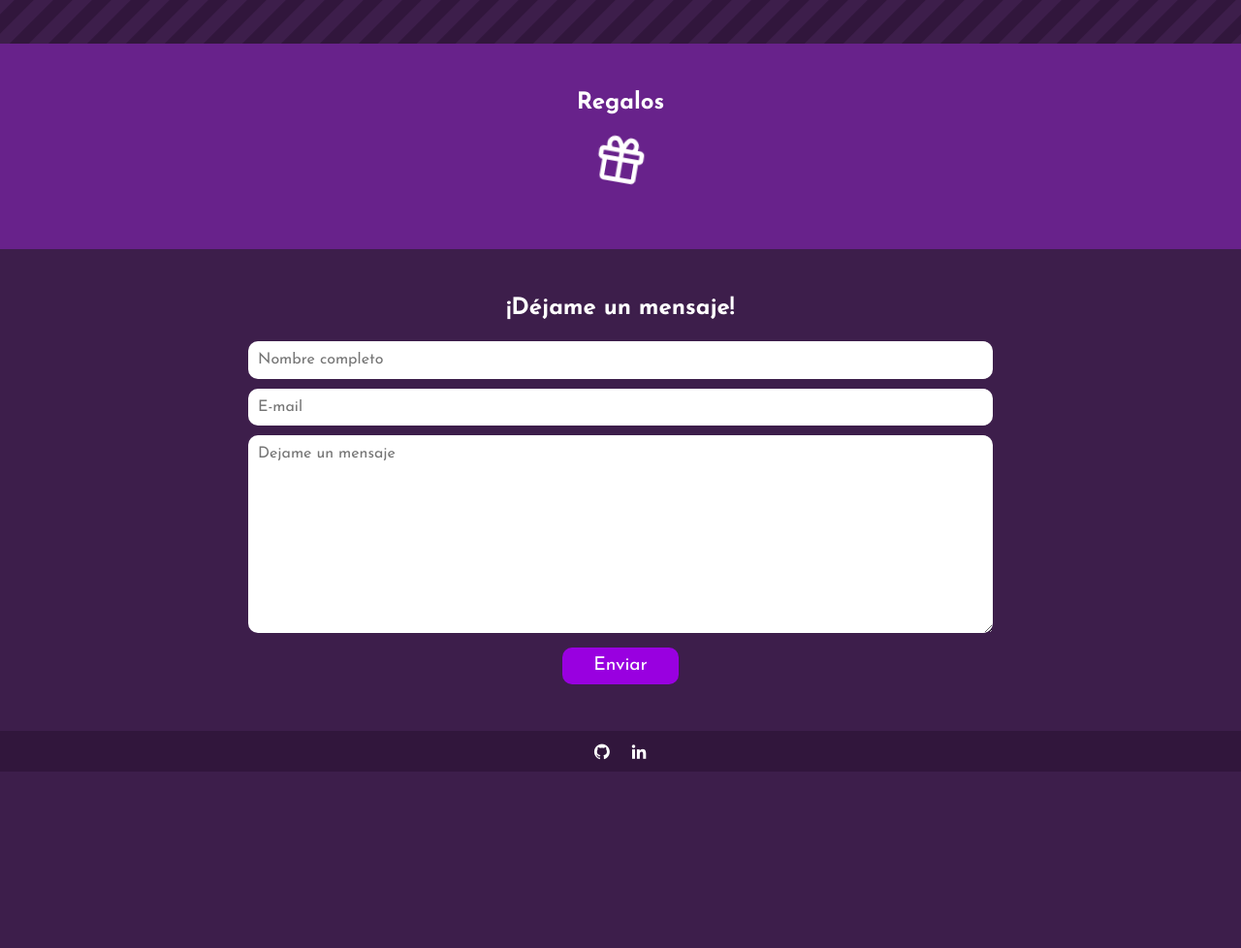
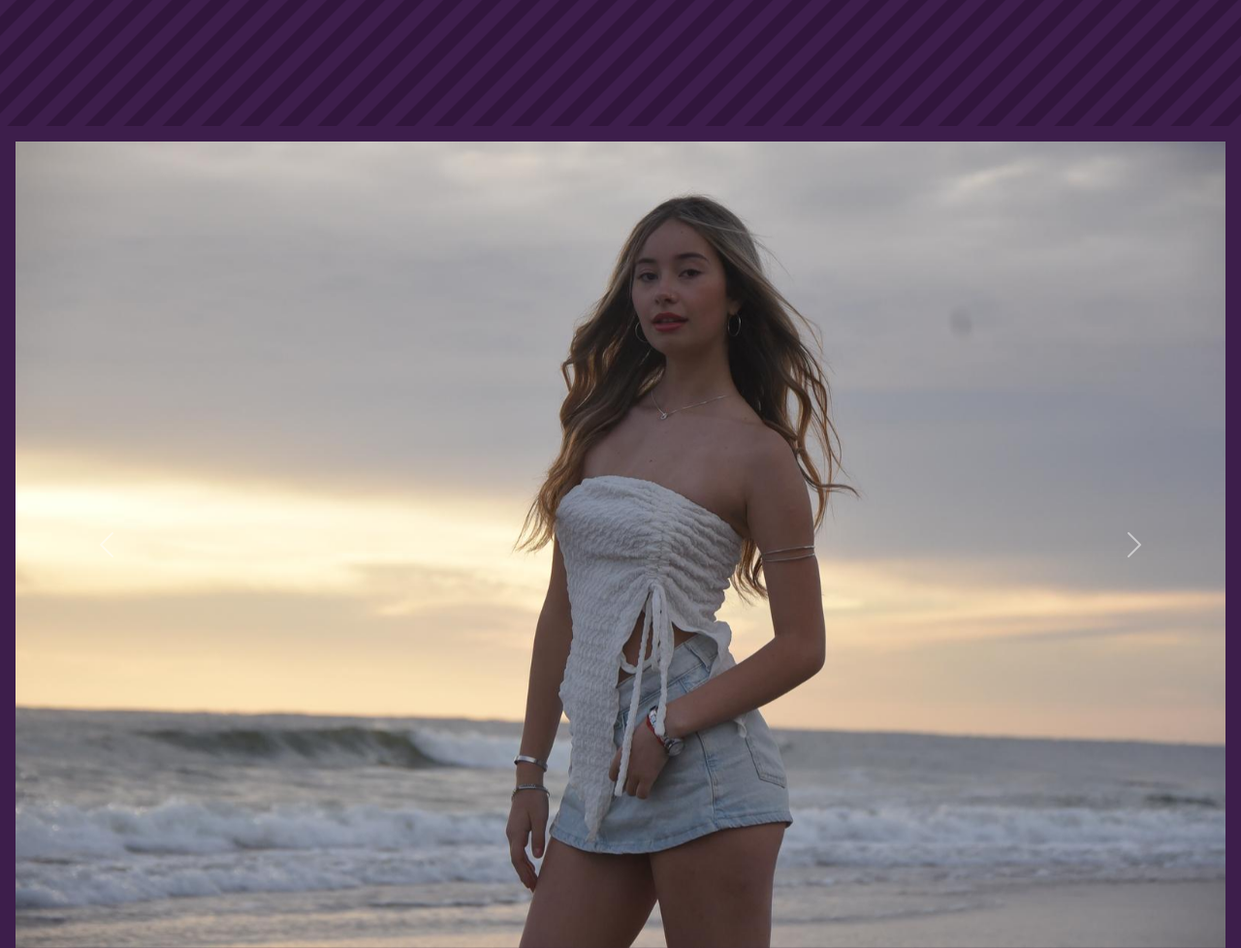
Before and after one commit to NatanaelLeites/invitacion, a website: page index.html in a window 1280 px wide. Shown: the part 1343-2321 px from the top of the page at 97% size. Before the commit the page ends 2139 px from the top, so only its background shows below. Drawn offline with nearby package versions, Linux system fonts and the light colour scheme; grey boxes are pictures that could not be loaded; a web font is replaced by a local one.

Commit message:
se añade carrousel de bootstrap

```diff
--- a/index.html
+++ b/index.html
@@ -4,6 +4,9 @@
 <head>
     <meta charset="UTF-8">
     <meta name="viewport" content="width=device-width, initial-scale=1.0">
+    <!-- bootstrap -->
+    <link href="https://cdn.jsdelivr.net/npm/bootstrap@5.3.3/dist/css/bootstrap.min.css" rel="stylesheet"
+        integrity="sha384-QWTKZyjpPEjISv5WaRU9OFeRpok6YctnYmDr5pNlyT2bRjXh0JMhjY6hW+ALEwIH" crossorigin="anonymous">
     <!-- normalize -->
     <link rel="stylesheet" href="./css/normalize.css">
     <!-- Box Icons -->
@@ -61,6 +64,31 @@
                     referrerpolicy="no-referrer-when-downgrade"></iframe>
             </div>
         </div>
+        <div class="carrousel">
+            <div id="carouselExampleControlsNoTouching" class="carousel slide" data-bs-touch="false">
+                <div class="carousel-inner">
+                    <div class="carousel-item active">
+                        <img src="./img/fondo1.jpeg" class="d-block w-100" alt="...">
+                    </div>
+                    <div class="carousel-item">
+                        <img src="./img/fondo2.jpeg" class="d-block w-100" alt="...">
+                    </div>
+                    <div class="carousel-item">
+                        <img src="./img/fondo3.jpeg" class="d-block w-100" alt="...">
+                    </div>
+                </div>
+                <button class="carousel-control-prev" type="button" data-bs-target="#carouselExampleControlsNoTouching"
+                    data-bs-slide="prev">
+                    <span class="carousel-control-prev-icon" aria-hidden="true"></span>
+                    <span class="visually-hidden">Previous</span>
+                </button>
+                <button class="carousel-control-next" type="button" data-bs-target="#carouselExampleControlsNoTouching"
+                    data-bs-slide="next">
+                    <span class="carousel-control-next-icon" aria-hidden="true"></span>
+                    <span class="visually-hidden">Next</span>
+                </button>
+            </div>
+        </div>
         <div class="regalos">
             <h2>Regalos</h2>
             <i id="btn-cuenta" class='bx bx-tada bx-gift'></i>
@@ -111,6 +139,8 @@
             <!-- <p>© 2025 Natanael</p> -->
         </footer>
     </div>
+    <!-- bootstrap -->
+    <script src="https://cdn.jsdelivr.net/npm/bootstrap@5.3.3/dist/js/bootstrap.bundle.min.js" integrity="sha384-YvpcrYf0tY3lHB60NNkmXc5s9fDVZLESaAA55NDzOxhy9GkcIdslK1eN7N6jIeHz" crossorigin="anonymous"></script>
     <!-- scrollReveal -->
     <script src="https://unpkg.com/scrollreveal"></script>
     <!-- GSAP -->
--- /dev/null
+++ b/scss/carrousel.scss
@@ -0,0 +1,3 @@
+.carrousel{
+    padding: 1rem;
+}
--- a/scss/estilos.scss
+++ b/scss/estilos.scss
@@ -9,6 +9,7 @@ $color-oscuro: #31163c;
 $color-claro: #3d1e4b;
 @import './hero.scss';
 @import './info.scss';
+@import './carrousel.scss';
 @import './regalos.scss';
 @import './mensajes.scss';
 @import './footer.scss';
```
Also changed, not shown: css/estilos.css, 1 other file. Lines whose indentation alone changed are shown as unchanged.
